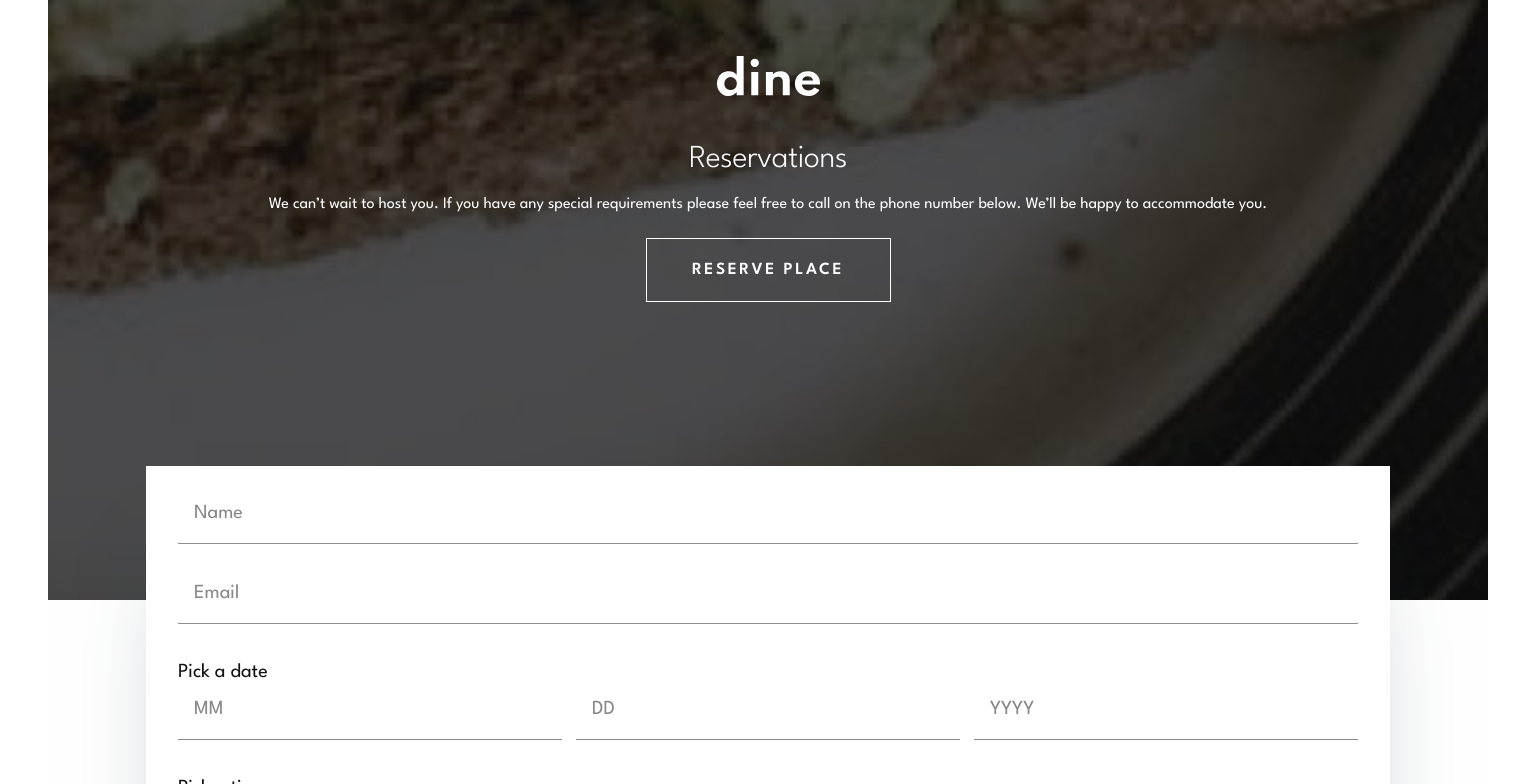
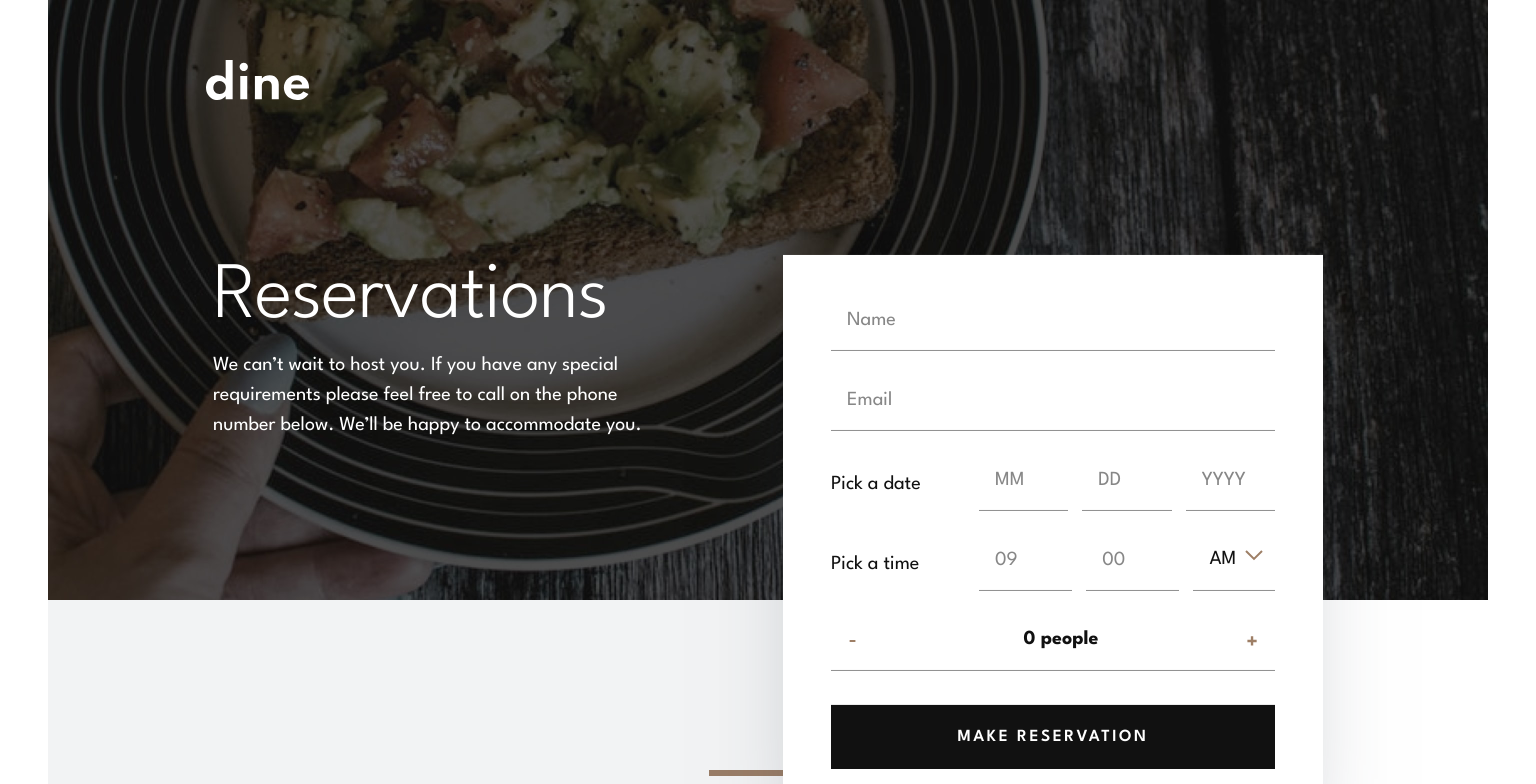
Before and after one commit to Rubendvb/dine-restaurant-website, a React (Vite) app: page /booking in a window 1536 px wide. Shown: the top 784 px of the page. Built offline with nearby package versions, Linux system fonts and the light colour scheme.

Commit message:
booking desktop

```diff
--- a/src/components/Button/Button.scss
+++ b/src/components/Button/Button.scss
@@ -8,4 +8,9 @@
       @include btn-theme($mode);
     }
   }
+
+  // Adiciona o estilo apenas se .btn estiver dentro de .booking-form
+  .booking-form & {
+    width: 100%;
+  }
 }
--- a/src/index.scss
+++ b/src/index.scss
@@ -6,6 +6,7 @@
 #root {
   max-width: 1440px;
   margin: 0 auto;
+  height: 100vh;
 }
 
 * {
--- a/src/pages/Booking/Booking.scss
+++ b/src/pages/Booking/Booking.scss
@@ -11,45 +11,151 @@
   flex-direction: column;
   justify-content: flex-start;
   align-items: center;
-
+  position: relative;
   @include padding-container;
   & {
     padding-top: 56px;
   }
 
-  svg {
+  @media screen and (min-width: 768px) {
+    background-image: url('../../../public/images/booking/hero-bg-tablet@2x.jpg');
+    padding-top: 166px;
+  }
+
+  @media screen and (min-width: 1440px) {
+    background-image: url('../../../public/images/booking/hero-bg-desktop@2x.jpg');
+    padding: 258px 165px 0;
+  }
+
+  &-image {
     margin-bottom: 44px;
+
+    @media screen and (min-width: 768px) {
+      position: absolute;
+      top: 10%;
+      left: 6%;
+    }
+
+    @media screen and (min-width: 1440px) {
+      left: 11%;
+    }
+  }
+
+  &-content {
+    @media screen and (min-width: 1440px) {
+      width: 445px;
+      align-self: flex-start;
+    }
   }
 
   &-title {
-    color: $white;
-    font-size: 3.2rem;
-    font-weight: 300;
-    line-height: 40px;
-    letter-spacing: -0.4px;
+    @include heading-large(3.2rem, 40px, $white, 300, -0.4px);
     margin-bottom: 12px;
+
+    @media screen and (min-width: 768px) {
+      @include heading-large(
+        $color: $white,
+        $font-weight: 300,
+        $letter-spacing: -0.6px,
+        $line-height: 64px
+      );
+    }
+
+    @media screen and (min-width: 1440px) {
+      @include heading-xl($color: $white);
+      text-align: start;
+    }
   }
 
   &-description {
-    color: $white;
-    font-size: 1.6rem;
-    line-height: 26px;
-    text-align: center;
-    font-weight: 400;
+    @include text-medium(1.6rem, 400, 26px, $white);
     text-wrap: stable;
     margin-bottom: 20px;
+    max-width: 573px;
+
+    @media screen and (min-width: 768px) {
+      @include text-medium($color: $white);
+      width: 573px;
+    }
+
+    @media screen and (min-width: 1440px) {
+      text-align: start;
+      width: 100%;
+    }
+  }
+
+  .booking-button-container {
+    @media screen and (min-width: 768px) {
+      display: none;
+    }
+  }
+}
+
+.booking-container {
+  transform: translateY(-12%);
+
+  @media screen and (min-width: 768px) {
+    transform: translateY(-21%);
+  }
+
+  @media screen and (min-width: 1440px) {
+    transform: translateY(-38%);
   }
 }
 
 .booking-section {
   @include padding-container;
+  & {
+    padding-bottom: 86px;
+  }
+
+  @media screen and (min-width: 768px) {
+    padding: 0 114px 120px;
+  }
+
+  @media screen and (min-width: 1440px) {
+    padding: 0 165px 100px;
+    position: relative;
+
+    &::after {
+      content: '';
+      position: absolute;
+      background-image: url('../../../public/images/patterns/pattern-curve-bottom-right.svg');
+      background-repeat: no-repeat;
+      top: 52%;
+      z-index: -1;
+      left: 0;
+      width: 100%;
+      height: 100%;
+    }
+
+    &::before {
+      content: '';
+      position: absolute;
+      background-image: url('../../../public/images/patterns/pattern-lines.svg');
+      background-repeat: no-repeat;
+      z-index: -1;
+      width: 160px;
+      height: 76px;
+      bottom: 11%;
+      right: 43%;
+    }
+  }
 
   &-container {
-    position: relative;
-    top: -134px;
     background-color: $white;
     padding: 32px;
     box-shadow: 0 75px 100px -50px rgba(56, 66, 84, 0.5);
+    max-width: 540px;
+    margin: 0 auto;
+
+    @media screen and (min-width: 768px) {
+      padding: 50px 48px;
+    }
+
+    @media screen and (min-width: 1440px) {
+      margin-right: 0;
+    }
 
     .booking-form {
       display: grid;
@@ -94,6 +200,12 @@
 
       &-date {
         @extend .booking-form-group;
+
+        @media screen and (min-width: 768px) {
+          display: grid;
+          grid-template-columns: 1fr 2fr;
+          align-items: center;
+        }
 
         .booking-label {
           font-size: 2rem;
--- a/src/pages/Booking/index.tsx
+++ b/src/pages/Booking/index.tsx
@@ -38,19 +38,25 @@ export function Booking() {
   return (
     <>
       <header className="booking-header">
+        <div className="booking-header-image">
           <Logo />
+        </div>
 
+        <div className="booking-header-content">
           <h1 className="booking-header-title">Reservations</h1>
+          <p className="booking-header-description">
+            We can’t wait to host you. If you have any special requirements
+            please feel free to call on the phone number below. We’ll be happy
+            to accommodate you.
+          </p>
+        </div>
 
-        <p className="booking-header-description">
-          We can’t wait to host you. If you have any special requirements please
-          feel free to call on the phone number below. We’ll be happy to
-          accommodate you.
-        </p>
-
+        <div className="booking-button-container">
           <Button text="Reserve place" theme="dark" />
+        </div>
       </header>
 
+      <div className="booking-container">
         <section className="booking-section">
           <div className="booking-section-container">
             <form className="booking-form">
@@ -66,7 +72,6 @@ export function Booking() {
                   This field is required
                 </span>
               </div>
-
               <div className="booking-form-group">
                 <input
                   className="booking-input"
@@ -79,10 +84,8 @@ export function Booking() {
                   This field is required
                 </span>
               </div>
-
               <div className="booking-form-date">
                 <label className="booking-label">Pick a date</label>
-
                 <div className="booking-date-inputs">
                   <div>
                     <input
@@ -107,16 +110,13 @@ export function Booking() {
                       placeholder="YYYY"
                     />
                   </div>
-
                   <span className="booking-input-error">
                     This field is incomplete
                   </span>
                 </div>
               </div>
-
               <div className="booking-form-date">
                 <label className="booking-label">Pick a time</label>
-
                 <div className="booking-date-inputs">
                   <div>
                     <input
@@ -138,11 +138,13 @@ export function Booking() {
                       onClick={toggleDropdown}
                     >
                       <div className="selected-option">{selected}</div>
-
                       {isOpen && (
                         <ul className="options">
                           {options.map((option) => (
-                          <li key={option} onClick={() => handleSelect(option)}>
+                            <li
+                              key={option}
+                              onClick={() => handleSelect(option)}
+                            >
                               {option}
                             </li>
                           ))}
@@ -151,12 +153,10 @@ export function Booking() {
                     </div>
                   </div>
                 </div>
-
                 <span className="booking-input-error">
                   This field is incomplete
                 </span>
               </div>
-
               <div className="booking-form-group people-group">
                 <span
                   className="people-group-button-minus"
@@ -179,8 +179,8 @@ export function Booking() {
             </form>
           </div>
         </section>
-
         <Footer />
+      </div>
     </>
   )
 }
--- a/src/styles/_mixins.scss
+++ b/src/styles/_mixins.scss
@@ -17,22 +17,30 @@
 @mixin heading-large(
   $font-size: 4.8rem,
   $line-height: 48px,
-  $color: $ebony-clay
+  $color: $ebony-clay,
+  $font-weight: 700,
+  $letter-spacing: -0.5px
 ) {
   font-size: $font-size;
   line-height: $line-height;
-  font-weight: 700;
-  letter-spacing: -0.5px;
+  letter-spacing: $letter-spacing;
   color: $color;
   text-align: center;
+  font-weight: $font-weight;
 }
 
-@mixin heading-medium {
-  font-size: 2rem;
-  line-height: 24px;
-  font-weight: 700;
-  letter-spacing: -0.25px;
-  color: $mirage;
+@mixin heading-medium(
+  $font-size: 2rem,
+  $line-height: 24px,
+  $font-weight: 700,
+  $letter-spacing: -0.25px,
+  $color: $mirage
+) {
+  font-size: $font-size;
+  line-height: $line-height;
+  font-weight: $font-weight;
+  letter-spacing: $letter-spacing;
+  color: $color;
 }
 
 @mixin heading-small {
@@ -53,7 +61,7 @@
   font-size: $font-size;
   line-height: $line-height;
   color: $color;
-  font-weight: $font-weight; // Regular
+  font-weight: $font-weight;
   letter-spacing: $letter-spacing;
   text-align: center;
 }
```
Lines whose indentation alone changed are shown as unchanged.
